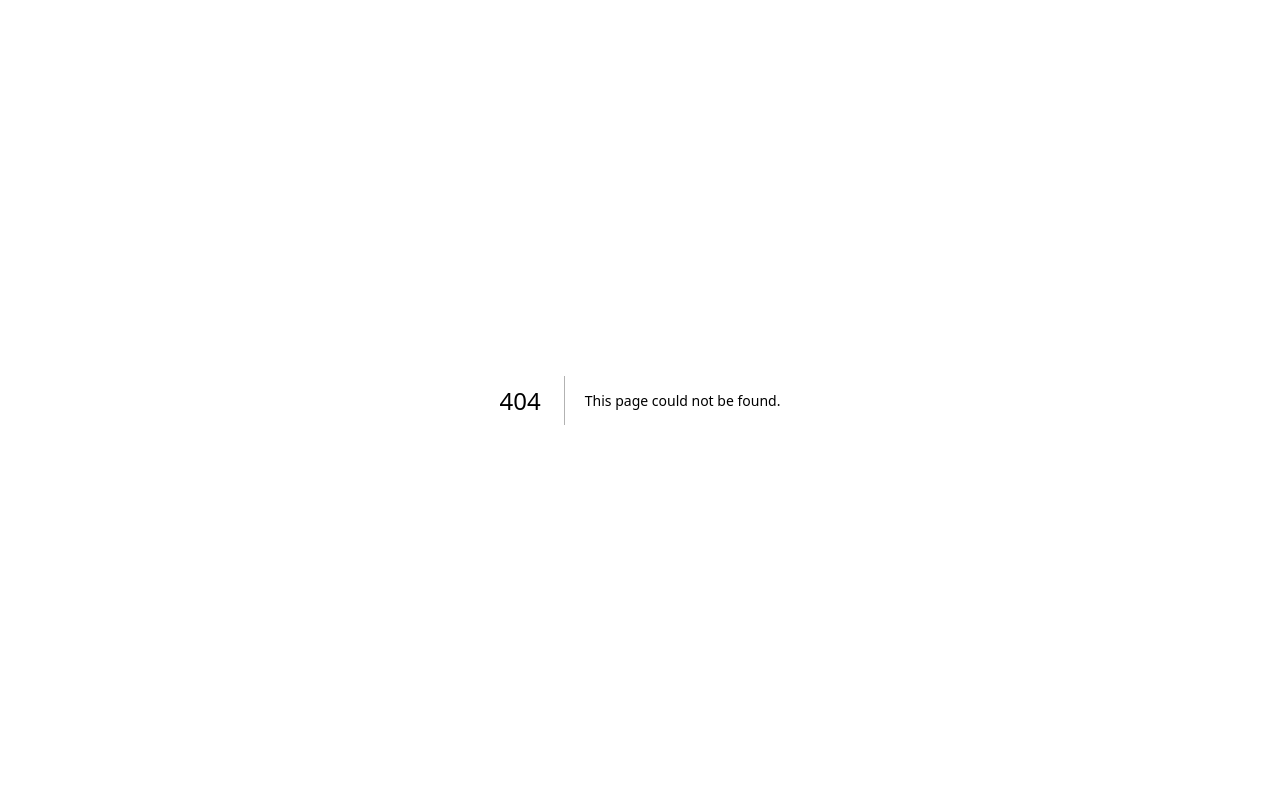
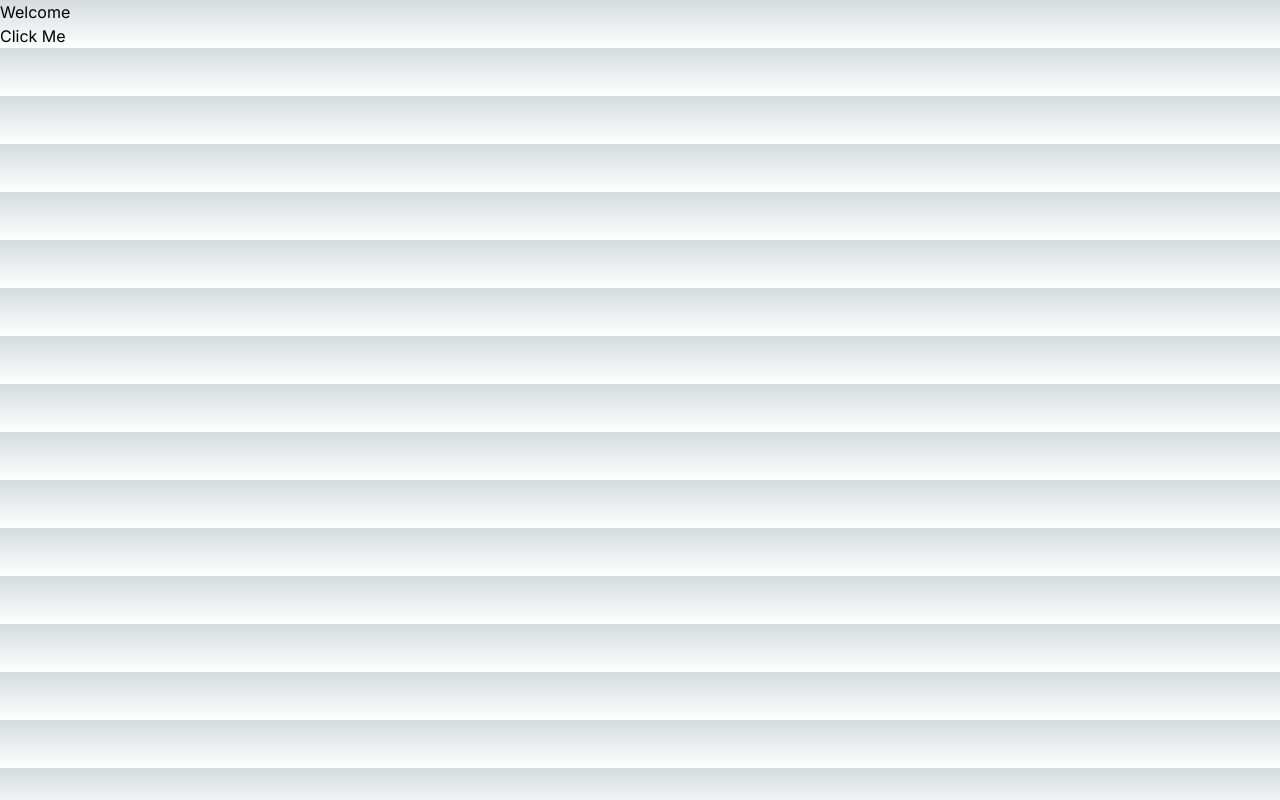
Before and after one commit to rasel-mahmud-dev/monorepo-nextjs-expressjs, a Next.js app in the folder packages/client/: page /hello in a window 1280 px wide. Before the commit this address had no page. Built offline with nearby package versions, Linux system fonts and the light colour scheme.

Commit message:
unit test for state update and dom update

```diff
--- /dev/null
+++ b/packages/client/src/app/hello/page.tsx
@@ -0,0 +1,17 @@
+import React, {useState} from 'react';
+import Button from "@/components/Button";
+
+
+
+const Page = () => {
+    const [isChange, setChange] = useState(false)
+
+    return (
+        <div>
+            <h1 role="heading">Welcome {isChange ? " RaseL": ""}</h1>
+            <Button onClick={()=>setChange(true)}>Click Me</Button>
+        </div>
+    );
+};
+
+export default Page;
```
Also changed, not shown: 1 other file (tests, documents, lock files or other folders).
